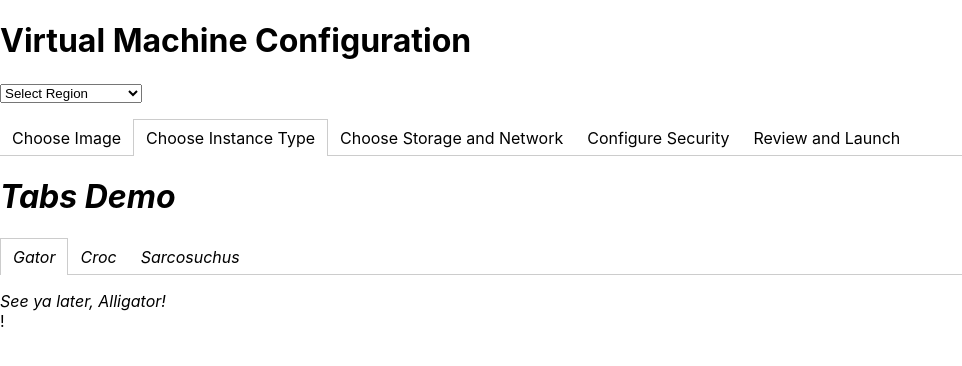
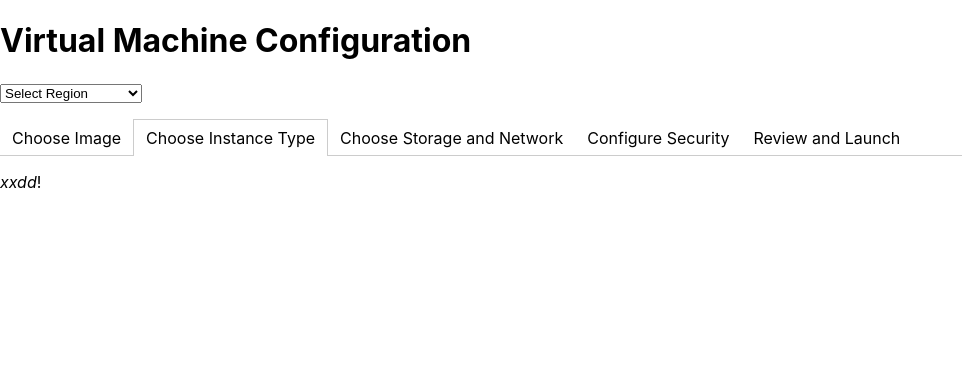
Before and after one commit to m-d-h/Virtual_Machine, a React (Create React App) app: page / in a window 1280 px wide. Both pictures are taken after a click on the item "Choose Instance Type". Shown: the top 366 px of the page, without its empty margins (0-962 px from the left). Built offline with nearby package versions, Linux system fonts and the light colour scheme.

Commit message:
Second Tab

```diff
--- a/src/App.js
+++ b/src/App.js
@@ -96,20 +96,7 @@ function App() {
        </div>
        <div label="Choose Instance Type">
            <em>
-           <div>
-                <h1>Tabs Demo</h1>
-              <Tabs>
-                <div label="Gator">
-                  See ya later, <em>Alligator</em>!
-                </div>
-                <div label="Croc">
-                  After 'while, <em>Crocodile</em>!
-                </div>
-                <div label="Sarcosuchus">
-                  Nothing to see here, this tab is <em>extinct</em>!
-                </div>
-              </Tabs>
-          </div>
+           xxdd
           </em>!
        </div>
        <div label="Choose Storage and Network">
```
